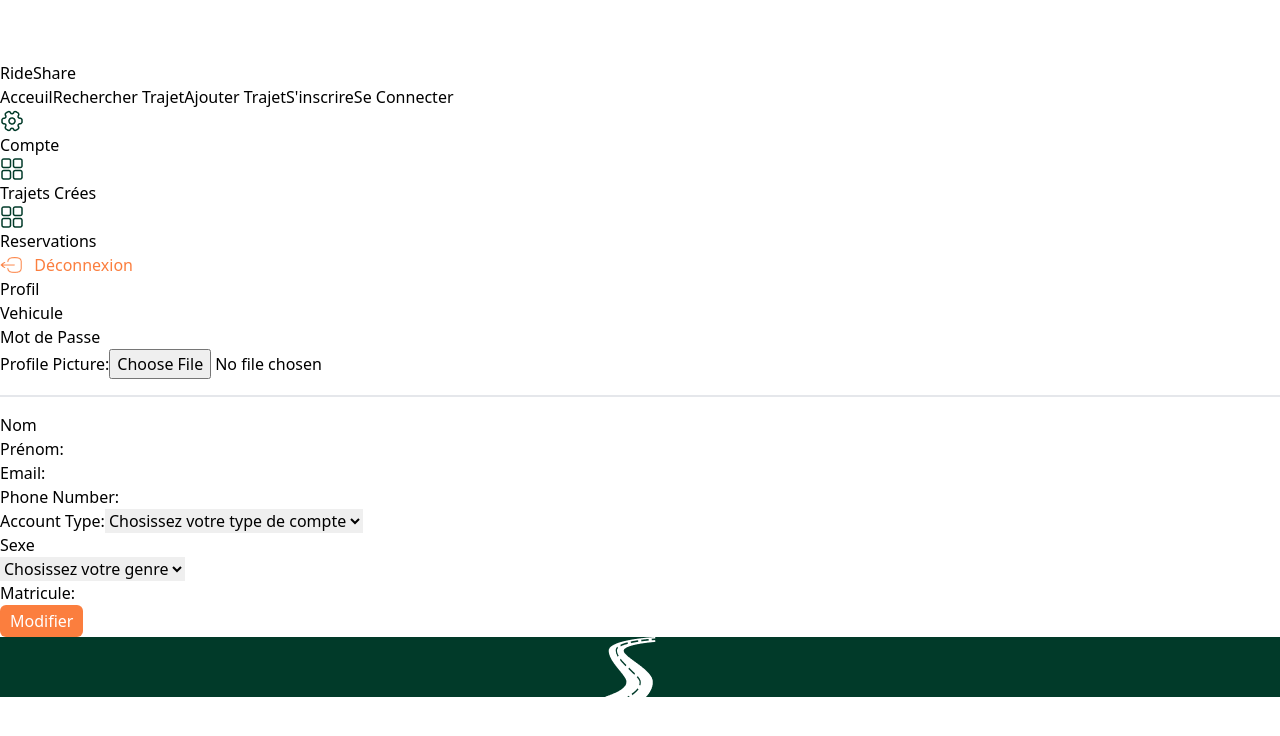
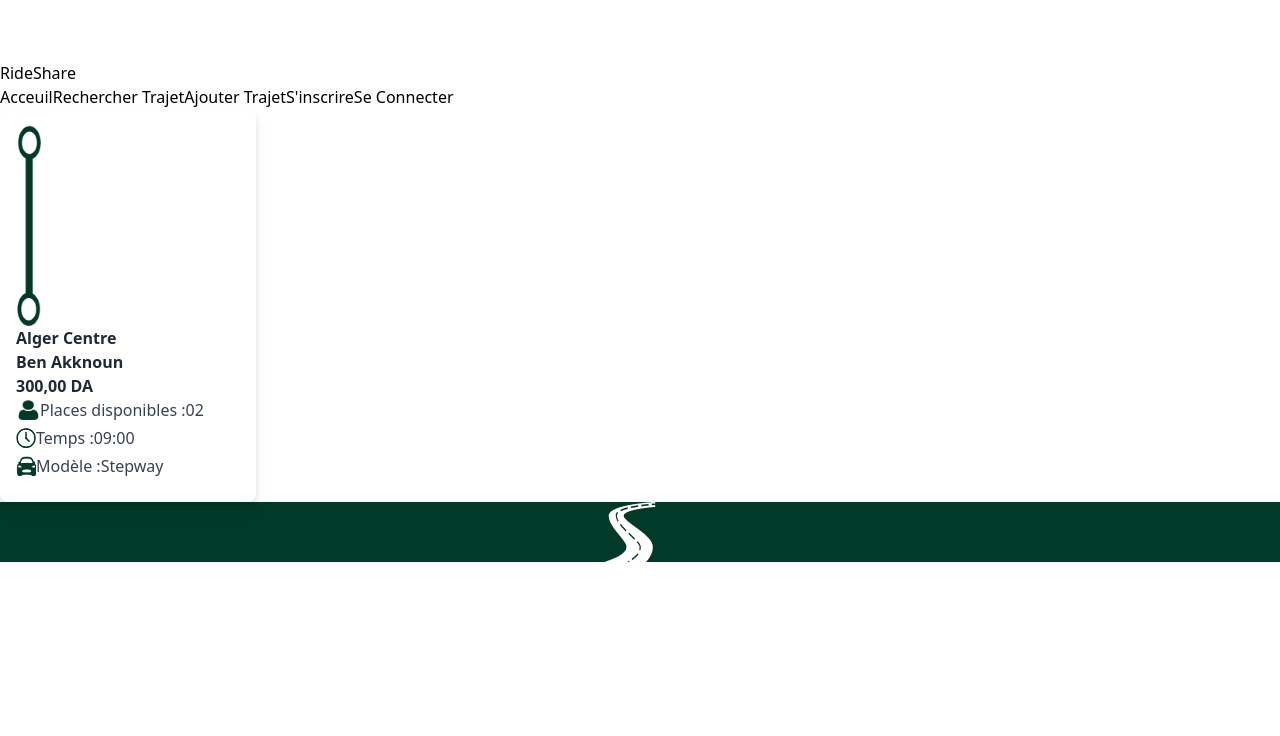
Before and after one commit to Abdelbasset10/RideShare, a React (Create React App) app in the folder client/: page /routes/add in a window 1280 px wide. Shown: the top 736 px of the page. Built offline with nearby package versions, Linux system fonts and the light colour scheme.

Commit message:
trajet box created

```diff
--- a/client/src/App.tsx
+++ b/client/src/App.tsx
@@ -63,7 +63,7 @@ const App: FC = () => {
                 />
 
                 <Route path="routes/search" element={<SearchRoute />} />
-                <Route path="routes/add" element={<Profile/>} />
+                <Route path="routes/add" element={<Box/>} />
 
 
 
--- a/client/src/components/Box.tsx
+++ b/client/src/components/Box.tsx
@@ -2,35 +2,37 @@ import React from 'react';
 import Person from '../assets/img/icons/Person.png';
 import Temps from '../assets/img/icons/temps.png';
 import car from '../assets/img/icons/car.png';
+import Vecteur from '../assets/img/icons/vecteur.png';
 
 
 const Box = () => {
   return (
     <div className="bg-white drop-shadow-lg rounded-lg p-4 w-64">
-         <div className="trajet-upper">
-                <div className="trajet-upper-left">
-                <div className="text-lg font-bold text-gray-800 mb-2"> Alger Centre</div>
-               <div className="text-lg font-bold text-gray-800 mb-2">Ben Akknoun</div>
-                </div>
+         <div className="trajet-upper ">
+         <img className='h-3/4 w-6 ml-px' src={Vecteur} alt="vecteur" />
+        <div className="trajet-upper-left  ">
+          <div className="text-base font-bold text-gray-800  "> Alger Centre</div>
+
+          <div className="text-base font-bold text-gray-800 ">Ben Akknoun</div>
+        </div>
 
                 <div className="trajet-upper-right">
-
-                    <p className="trajet-prix text-lg font-bold text-gray-800">300,00 DA</p>
+                    <p className="trajet-prix text-base font-bold text-gray-800">300,00 DA</p>
                 </div>
             </div>
 
       <div className="mb-2">
         <div className="text-gray-700 mb-1 flex items-center">
           <img className='h-5 w-6' src={Person} alt="Person" />
-           <p className='text-lg font-medium'>Places disponibles : </p> <p>02</p>
+           <p className='text-base font-medium'>Places disponibles : </p> <p>02</p>
         </div>
         <div className="text-gray-700 mb-1 flex items-center">
           <img className='h-5 w-5' src={Temps} alt="temps" />
-           <p className='text-lg font-medium'>Temps : </p> <p>09:00</p>
+           <p className='text-base font-medium'>Temps : </p> <p>09:00</p>
         </div>
         <div className="text-gray-700 mb-1 flex items-center">
           <img className='h-5 w-5' src={car} alt="car" />
-           <p className='text-lg font-medium'>Modèle :</p> <p> Stepway </p>
+           <p className='text-base font-medium'>Modèle :</p> <p> Stepway </p>
         </div>
 
       </div>
```
Also changed, not shown: client/src/assets/img/icons/vecteur.png (added).
